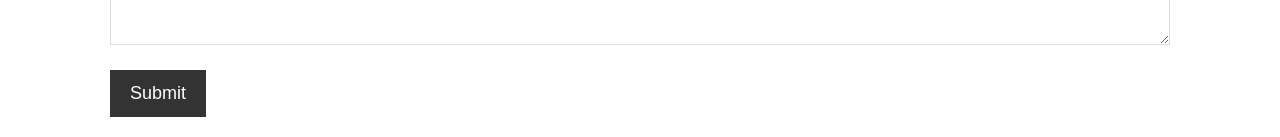
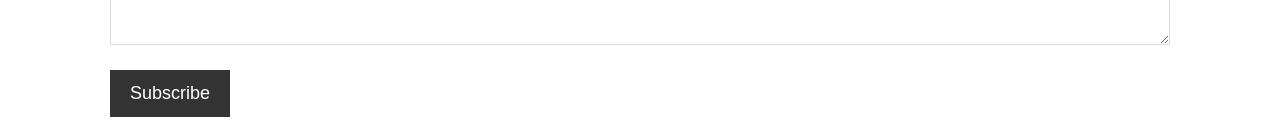
Before and after one commit to ayojayz/HBT.web, a plain HTML site: page contact.html in a window 1280 px wide. Shown: the part 412-549 px from the top of the page. Drawn offline with Linux system fonts and the light colour scheme.

Commit message:
changed button name to Subscribe

```diff
--- a/contact.html
+++ b/contact.html
@@ -38,7 +38,7 @@
                     <label for="message">Message</label>
                     <textarea name="message" id="message"></textarea>
                 </div>
-                <button type="submit" class="btn">Submit</button>
+                <button type="submit" class="btn">Subscribe</button>
             </div>
         </div>
     </section>
```
